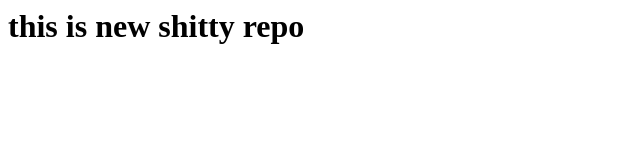
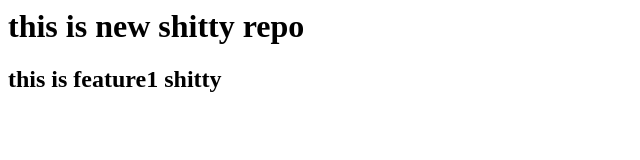
Before and after one commit to tarunswamy/webdev, a plain HTML site: page index.html in a window 1280 px wide. Shown: the whole page, without its empty margins (0-640 px from the left). Drawn offline with Linux system fonts and the light colour scheme.

Commit message:
added new feature

```diff
--- a/index.html
+++ b/index.html
@@ -1 +1,2 @@
 <h1>this is new shitty repo</h1>
+<h2>this is feature1 shitty</h2>
```
